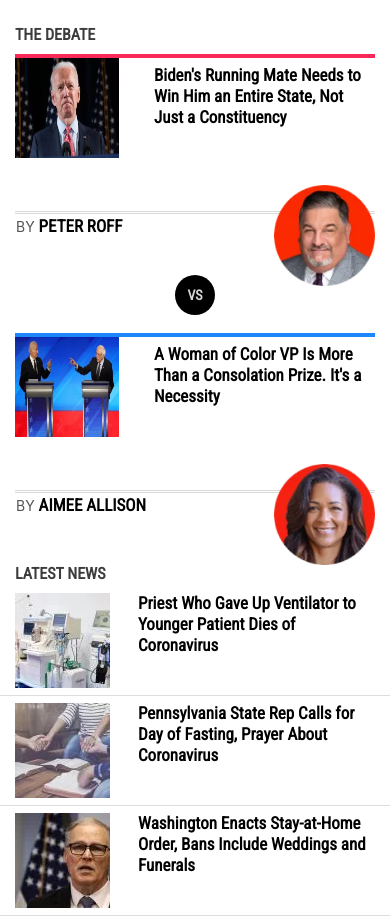
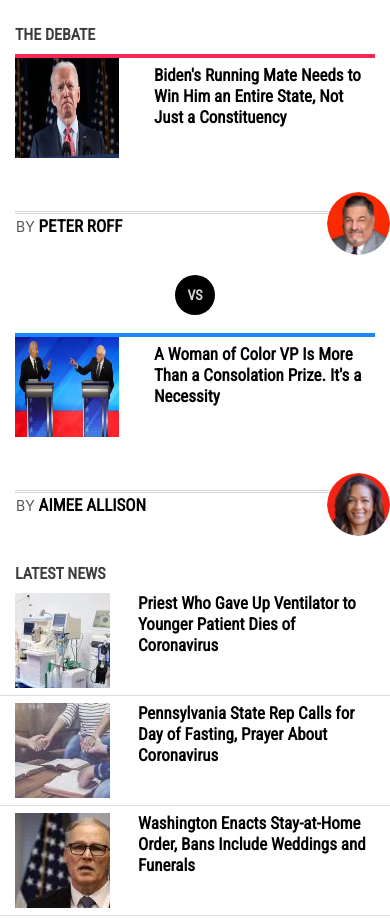
Before and after one commit to Bluette1/Newsweek-Clone, a website: page index.html in a window 390 px wide. Shown: the part 7637-8557 px from the top of the page. Drawn offline with Linux system fonts and the light colour scheme.

Commit message:
further fixes in the `debates picture`section
further fixes in the `debates picture`

```diff
--- a/index.css
+++ b/index.css
@@ -402,25 +402,13 @@ div.row .story-summary {
   min-height: 100px;
 }
 
-.debates .author .img-1 {
-  position: absolute;
-  top: 28.7%;
-  left: 72%;
-  width: 26%;
-}
-
-.debates .author .img-2 {
-  position: absolute;
-  top: 80.5%;
-  left: 72%;
-  width: 26%;
-}
-
 picture.debate-imgs {
+  position: relative;
   border-radius: 50%;
   width: 63px;
   height: 63px;
   overflow: hidden;
+  top: -31px;
 }
 
 .section-vs {
@@ -736,12 +724,12 @@ footer .menu-links ul {
 }
 
 @media screen and (max-width: 991px) {
-  .debates .author .img-1 {
-    top: 33.7%;
+  .debate-imgs.img-1 {
+    top: 24px;
   }
 
-  .debates .author .img-2 {
-    top: 85.5%;
+  .debate-imgs.img-2 {
+    top: 2px;
   }
 
   .background-border-1,
@@ -793,12 +781,6 @@ footer .menu-links ul {
 
   .debates .debator-2 p {
     margin-top: 1.5rem;
-  }
-
-  .debates .author .img-1,
-  .debates .author .img-2 {
-    width: 12%;
-    left: 87%;
   }
 
   .subscribe-area,
@@ -1030,12 +1012,6 @@ footer .menu-links ul {
 }
 
 @media screen and (max-width: 555px) {
-  .debates .author .img-1,
-  .debates .author .img-2 {
-    width: 18%;
-    left: 80%;
-  }
-
   .pic-profile img.debate-img-1,
   .pic-profile img.debate-img-2 {
     width: 60%;
@@ -1123,12 +1099,6 @@ footer .menu-links ul {
     margin-left: -2rem;
   }
 
-  .debates .author .img-1,
-  .debates .author .img-2 {
-    width: 28%;
-    left: 72%;
-  }
-
   .pic-profile img.debate-img-1,
   .pic-profile img.debate-img-2 {
     width: 80%;
--- a/index.html
+++ b/index.html
@@ -378,7 +378,7 @@
                 <div class="background-border-2"></div>
                 <div class="row author h-100 pt-2 pb-2 d-flex justify-content-between border-top-0">
                  <p class="ml-3">By <span class="author-span">Peter Roff</span></p>
-                  <picture class="debate-imgs"><img class="img-1" src="images/roff-new.webp" alt="roff-new"></picture>
+                  <picture class="debate-imgs img-1"><img src="images/roff-new.webp" alt="roff-new"></picture>
                 </div>
               </div>
               <div class="section-vs">
@@ -397,7 +397,7 @@
                 <div class="background-border-2 second"></div>
                 <div class="row author h-100 pt-2 pb-2 d-flex justify-content-between border-top-0">
                  <p class="ml-3">By <span class="author-span">Aimee Allison</span></p>
-                  <picture class="debate-imgs"><img class="img-2" src="images/aimee-allison.webp" alt="aimee-allison"></picture>
+                  <picture class="debate-imgs img-2"><img src="images/aimee-allison.webp" alt="aimee-allison"></picture>
                 </div>
               </div>
             </div>
```
